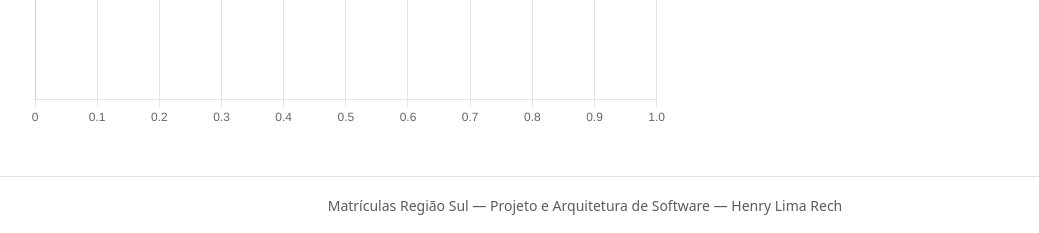
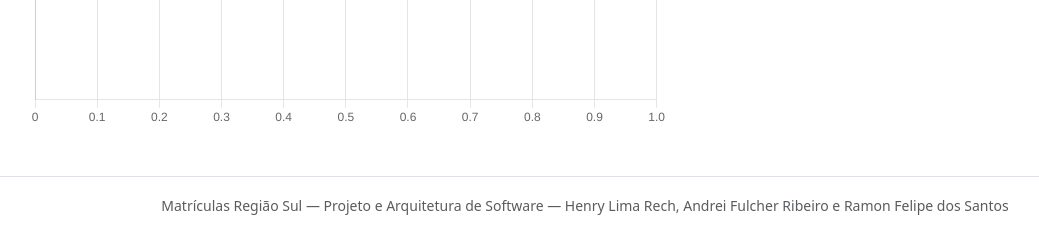
Before and after one commit to henrylrech/mvc-architecture, a Python web app: template app/templates/aggregated/top_courses.html in a window 1280 px wide. Shown: the part 713-946 px from the top of the page, without its empty margins (55-1094 px from the left). Run offline with Jinja, Linux system fonts and the light colour scheme; the template is opened without the code that fills it, so the values that code supplies are empty.

Commit message:
docs: change names

```diff
--- a/app/templates/base.html
+++ b/app/templates/base.html
@@ -20,7 +20,7 @@
   </main>
 
   <footer class="text-center text-muted py-3 border-top mt-4">
-    <small>Matrículas Região Sul — Projeto e Arquitetura de Software — Henry Lima Rech</small>
+    <small>Matrículas Região Sul — Projeto e Arquitetura de Software — Henry Lima Rech, Andrei Fulcher Ribeiro e Ramon Felipe dos Santos</small>
   </footer>
 
   <script src="https://cdn.jsdelivr.net/npm/bootstrap@5.3.8/dist/js/bootstrap.bundle.min.js" integrity="sha384-FKyoEForCGlyvwx9Hj09JcYn3nv7wiPVlz7YYwJrWVcXK/BmnVDxM+D2scQbITxI" crossorigin="anonymous"></script>
```
